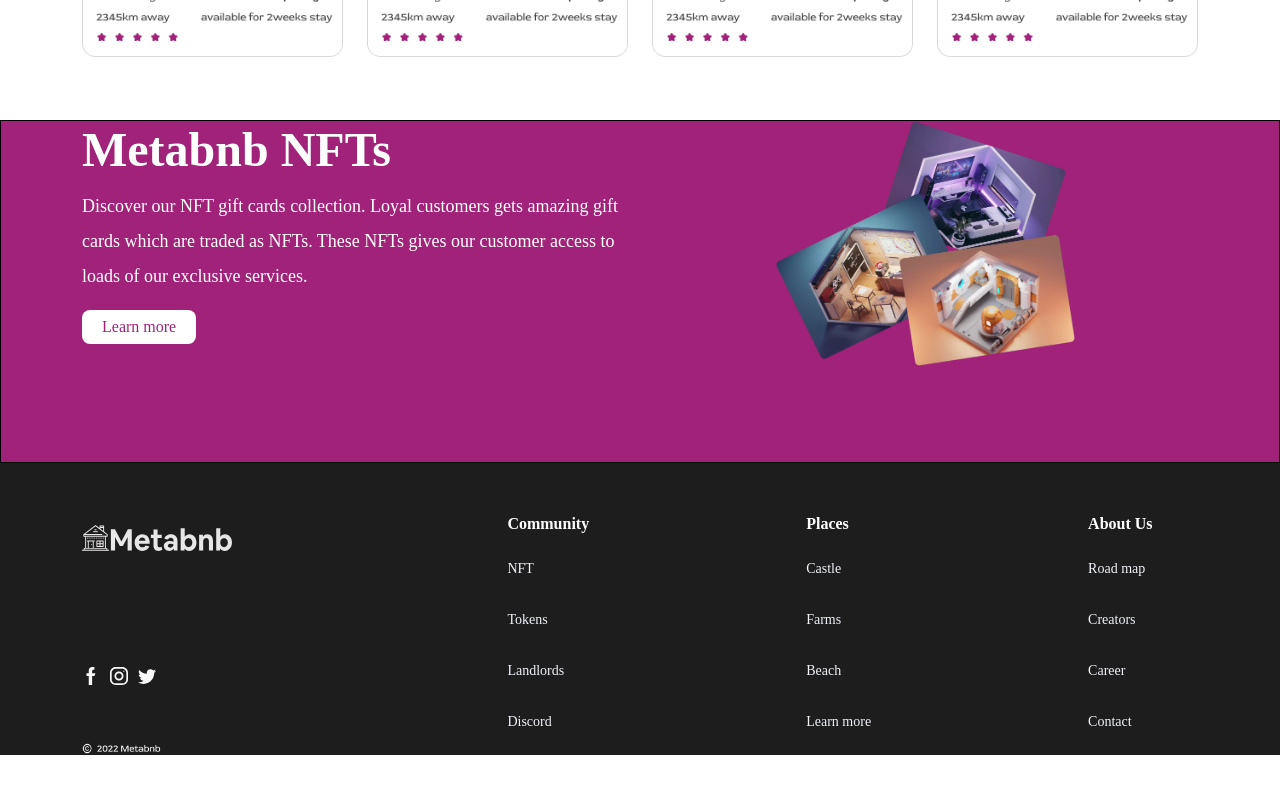
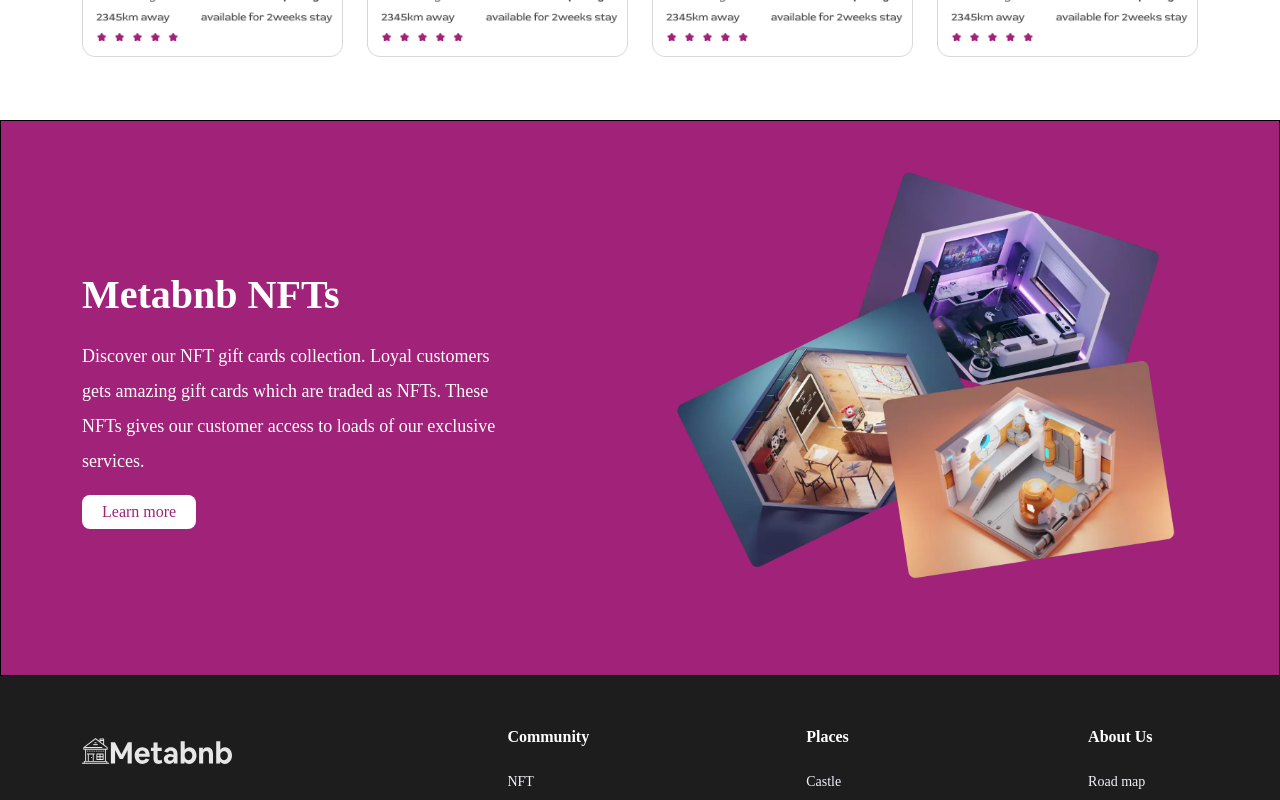
Before and after one commit to chiomavera/metabnb, a React (Create React App) app: page / in a window 1280 px wide. Shown: the part 1400-2200 px from the top of the page. Before the commit the page ends 2159 px from the top, so only its background shows below. Built offline with nearby package versions, Linux system fonts and the light colour scheme; a web font is replaced by a local one.

Commit message:
MAKE: change width of Nfts image

```diff
--- a/src/index.css
+++ b/src/index.css
@@ -91,7 +91,9 @@
   justify-content: center;
   align-items: center;
 }
-.hero-image {
+
+.hero-image,
+.Nfts-image {
   margin-top: 50px;
   width: 250px;
 }
@@ -120,7 +122,7 @@
   font-family: inherit;
   font-style: normal;
   font-weight: 700;
-  font-size: 20px;
+  font-size: 25px;
   text-align: center;
 }
 
@@ -145,6 +147,7 @@
   -webkit-background-clip: text;
   -webkit-text-fill-color: transparent;
   background-clip: text;
+  margin-top: 150px;
 }
 
 .Nfts-text {
@@ -288,7 +291,7 @@
 
 @media (min-width: 500px) {
   .hero-heading {
-    font-size: 40px;
+    font-size: 48px;
   }
 
   .search{
@@ -303,7 +306,8 @@
     width: 120px;
   }
 
-  .hero-image {
+  .hero-image,
+  .Nfts-image {
     width: 400px;
   }
 
@@ -312,7 +316,7 @@
   }
 
   .Nfts-heading {
-    font-size: 48px;
+    font-size: 40px;
     width: 346px;
   }
 
@@ -347,7 +351,7 @@
 
 @media (min-width: 600px) {
   .hero-heading {
-    font-size: 56px;
+    font-size: 50px;
   }
 
   .hero-text {
@@ -402,6 +406,10 @@
   .hero-image {
     width: 250px;
   }
+
+  .footer-last {
+    top: 190px;
+  }
 }
 
 @media (min-width: 1000px) {
@@ -421,12 +429,12 @@
     max-width: 465px;
   }
 
-  .footer-last {
-    top: 200px;
+  .hero-image {
+    width: 300px;
   }
 
-  .hero-image {
-    width: 300px;
+  .Nfts-text {
+    width: 415px;
   }
 }
 
@@ -448,6 +456,10 @@
   .footer-links {
     gap: 217px;
   }
+
+  .Nfts-image {
+    width: 500px;
+  }
 }
 
 @media (min-width: 1400px) {
@@ -461,6 +473,10 @@
 
   .nav-link {
     font-size: 18px;
+  }
+
+  .Nfts-image {
+    width: 574px;
   }
 }
 
```
